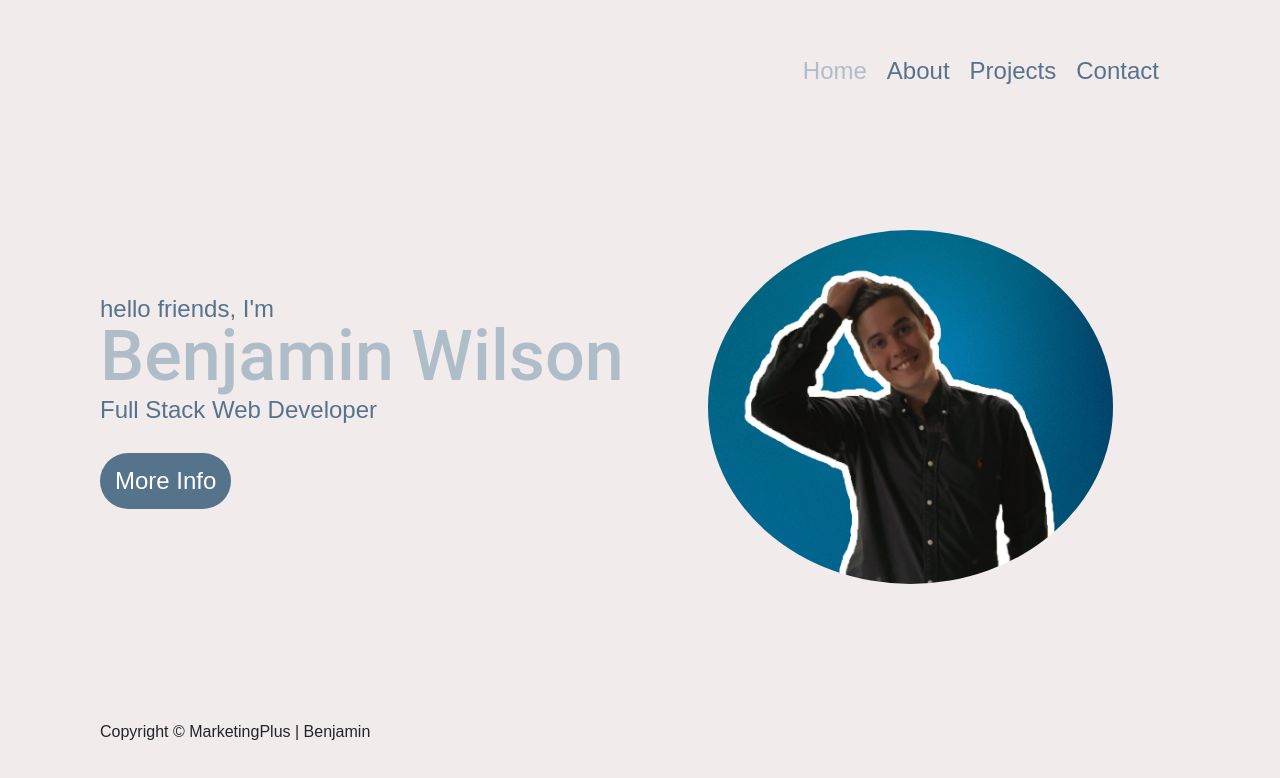
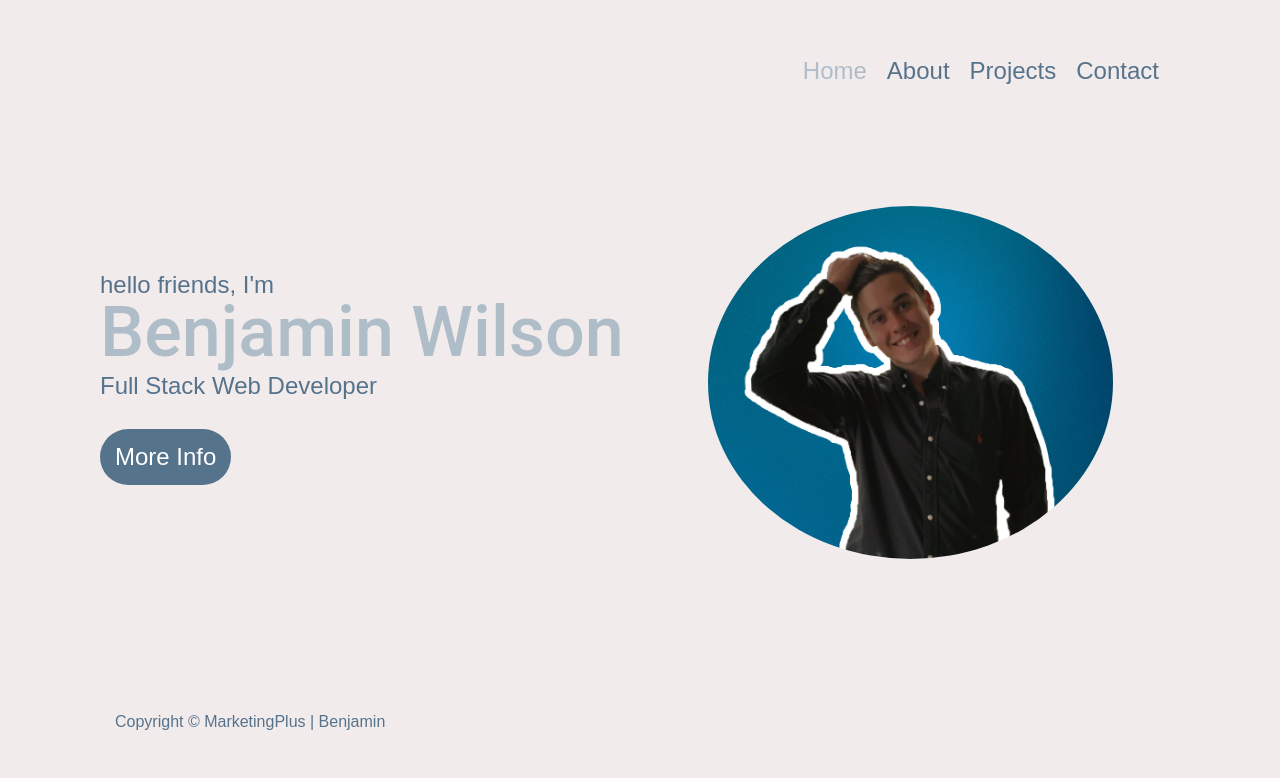
Before and after one commit to MarketingPlus/react-portfolio, a React (Create React App) app: page /contact in a window 1280 px wide. Shown: the top 778 px of the page. Built offline with nearby package versions, Linux system fonts and the light colour scheme.

Commit message:
added my footer styling

```diff
--- a/src/components/Footer/style.css
+++ b/src/components/Footer/style.css
@@ -0,0 +1,19 @@
+footer {
+  width: 100%;
+  padding: 10px 0;
+}
+
+i {
+  font-size: 35px;
+  padding: 15px;
+  color: #56738c;
+}
+
+i:hover {
+  color: #afbdc9;
+}
+
+p {
+  padding-left: 15px;
+  color: #56738c;
+}
```
